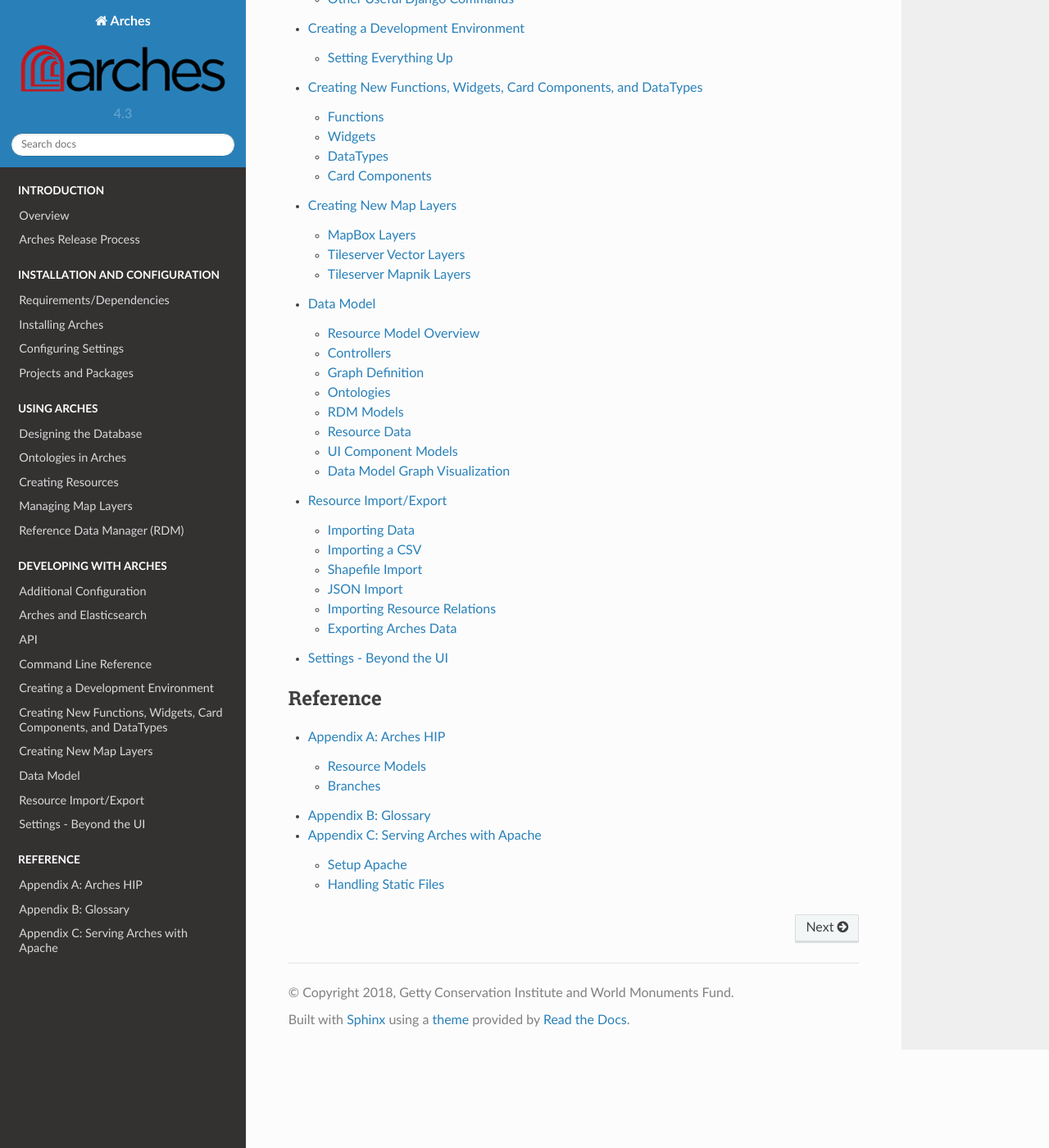
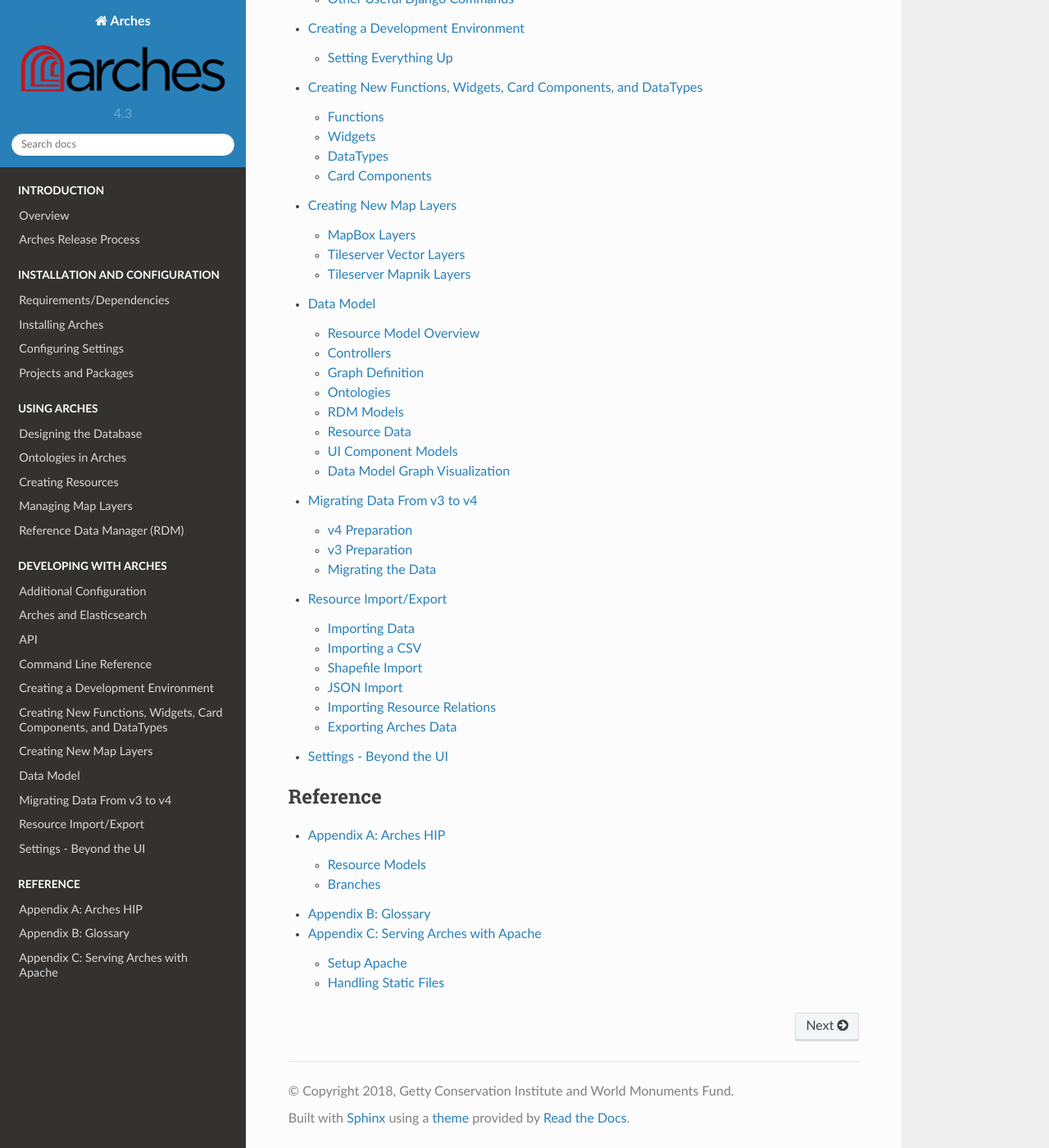
Before and after one commit to archesproject/arches-docs, a Sphinx documentation site: the page built from docs/index.txt, in a window 1280 px wide and 1400 px high, scrolled down 2141 px. Shown: the whole window at 82% size. Built offline with Sphinx 7.4.7 and the Read the Docs theme 2.0.0, drawn with Linux system fonts in a browser that asks for light colours; some of the changed lines change nothing that is shown.

Commit message:
initial addition of v3-v4 miration docs

```diff
--- a/docs/_static/css/style.css
+++ b/docs/_static/css/style.css
@@ -1,3 +1,15 @@
 .wy-menu-vertical .caption-text {
     color:white;
 }
+
+.admonition-arches-hip-users {
+    background-color: #FFD7D7 !important;
+}
+
+.admonition-arches-hip-users .highlight {
+    background-color: #FCFCFC !important;
+}
+
+.admonition-arches-hip-users .admonition-title {
+    background-color: #C4161C !important;
+}
--- a/docs/index.txt
+++ b/docs/index.txt
@@ -40,9 +40,9 @@
     functions-widgets-datatypes
     creating-new-map-layers
     data-model
+    v3-to-v4-migration
     import-export
     settings-beyond-the-ui
-
 
 .. toctree::
     :caption: Reference
--- /dev/null
+++ b/docs/v3-to-v4-migration.txt
@@ -0,0 +1,350 @@
+############################
+Migrating Data From v3 to v4
+############################
+
+.. sidebar:: Terminology Note
+
+    In v3 we had "resource graphs", while in v4 we call these "Resource Models". Conceptually though, they are the same, so we'll be referring to them here as "v3 graphs" and "v4 graphs"/"Resource Models", respectively.
+
+Upgrading your Arches installation can be a daunting prospect, as a significant backend redesign was implemented in v4. We have developed the following documentation (and the code to support it) to guide you through the process.
+
+We have taken special care to accommodate those who have used the v3 Arches-HIP graphs, as we expect them to be the largest audience for this workflow. However, we have developed it to work for any v3 deployment, even though that makes the process more complex. Please follow the order of the steps below carefully, as we have tried to lay them out in a manner that will work for both groups of people.
+
+.. admonition:: Foreshadowing
+
+    Unless you are an Arches-HIP User, **you must create your own v4 Resource Models** (`Migration Step 5 <build-the-v4-resource-models>`_). This migration process does not attempt to create them based on your old v3 graphs. There are a number of reasons for this, but most simply, v4 graphs have different constraints and support different datatypes and structures than those in v3. In other words, your v4 database will be better off with graphs that have been created natively, not translated from v3.
+
+v4 Preparation
+==============
+
+1. Install Arches and Make a Project
+------------------------------------
+
+You can name your project whatever you want, but throughout this document we'll refer to it as ``my_project``.
+
+.. seealso::
+
+    Refer to `Installation <installation.html>`_ and `Projects and Packages <projects-and-packages.html>`_.
+
+At any point in this process you can customize the templates and images in your project. We also recommend adding a Mapbox key so you can use the map for visual checks during the migration.
+
+By the end of this step you should be able to run the Django devserver from your project, and view it in a browser at localhost:8000.
+
+v3 Preparation
+==============
+
+You must extract some content from your v3 deployment before beginning the migration process.
+
+1. Export the v3 business data.
+-------------------------------
+
+In your v3 command line run::
+
+    python manage.py packages -o export_resources -d v3fullexport.json
+
+You will get a console update during the process, which could take a few minutes. The result will be two files:
+
++ ``v3fullexport.json`` -- these are the resources
++ ``v3fullexport.relations`` -- these are the resource-to-resource relationships
+
+Place these files somewhere easy to access.
+
+2. Export the v3 reference data.
+--------------------------------
+
+In a browser, go to your v3 RDM and export the "Arches" scheme.
+
+1. Click **Tools** and choose **Export Scheme**.
+2. In the dialog, choose the "Arches" scheme.
+3. Click **Export** and you'll be taken to a browser page showing the contents of the scheme in XML format.
+4. Right-click anywhere on the page and choose **Save as...** or **Save page as...**.
+5. Name your file "v3reference_data.xml", and place it somewhere easy to access.
+
+.. warning::
+
+    You are only able to migrate one scheme. If your v3 dropdown lists are composed of concepts from two different schemes (i.e. you added another scheme alongside "Arches", added concepts to it, and then added those concepts to dropdown lists) you'll need to manually consolidate these schemes into one before exporting.
+
+    **Dropdown Lists themselves are not migrated, they are recreated in v4 based on Top Concepts.**
+
+3. Acquire the v3 resource graph ``_nodes.csv`` files.
+------------------------------------------------------
+
+You should be able to find these in your original ``source_data/resource_graphs`` directory, whose contents should be a ``_edges.csv`` and ``_nodes.csv`` for every resource graph in your database. We only want the ``_nodes.csv`` files.
+
+You can also export these directly from v3 with this command::
+
+    python manage.py packages -o export_graphs -d path/to/temp/directory
+
+Place these files somewhere easy to access.
+
+.. admonition:: Arches-HIP Users
+
+    Disregard this step, your ``_nodes.csv`` files will be provided for you.
+
+4. Transfer all v3 uploaded media files.
+----------------------------------------
+
+You must move all of the media files that have been uploaded to your v3 deployment to your v4 project.
+
+By default, the directory in your new v4 project should be called ``my_project/my_project/uploadedfiles``. If this directory doesn't exist, create it, and move all of the v3 media into it.
+
+.. admonition:: AWS S3 and Azure Users
+
+    You can potentially use the same storage bucket, and just point your v4 project at it. Just make sure your content is in a folder called ``uploadedfiles``. **In theory this should work, but we haven't tested it.**
+
+Migrating the Data
+==================
+
+The object of the following workflow is to produce a fully-functioning v4 package that is populated with the contents of your original v3 Arches database. The process is a combination of shell commands and basic file manipulation. **All of the commands below must be run from within your v4 project.**
+
+Experienced developers should be able to use some of these steps individually to accomplish discrete tasks, but we generally recommend following this workflow as a whole.
+
+1. Create a new package
+-----------------------
+
+.. code-block:: shell
+
+    python manage.py packages -o create_package -d pkg
+
+.. admonition:: Arches-HIP Users
+
+    Instead of creating a package here, you must use this one that we have prepared: `arches-v4-hip-pkg <https://github.com/legiongis/arches-v4-hip-pkg>`_. You can download, unzip, and place it in your project, or clone a local copy like this::
+
+        git clone https://github.com/legiongis/arches-v4-hip-pkg pkg
+
+The result should be a new package within your project named ``pkg``::
+
+    my_project/
+    └─ manage.py
+    └─ my_project/
+    └─ pkg/
+
+Now go into your project's ``my_project/my_project/settings.py`` file and add this new line somewhere after the ``APP_ROOT`` line::
+
+    PACKAGE_DIR = os.path.join(os.path.dirname(APP_ROOT),'pkg')
+
+.. note:: You can actually name your new package whatever you want, and place it wherever you want, as long as ``PACKAGE_DIR`` holds the path to it. You can even leave out this setting entirely if you pass ``--target path/to/package`` to all of the ``v3`` commands below.
+
+.. admonition:: Arches-HIP Users
+
+    Now skip to `step 3 <move-your-v3-data-into-the-package>`_.
+
+2. Prepare your package.
+------------------------
+
+.. code-block:: shell
+
+    python manage.py v3 start-migration
+
+This will create some new directories and content in your package::
+
+    pkg/
+      └─ reference_data/
+          └─ v3topconcept_lookup.json
+      └─ v3data/
+          └─ business_data/
+          └─ graph_data/
+          └─ reference_data/
+
+3. Move your v3 data into the package.
+--------------------------------------
+
+Move ``v3fullexport.json``/``v3fullexport.relations`` from `v3 Preparation Step 1 <export-the-v3-business-data>`_ into ``v3data/business_data``.
+
+Move ``v3reference_data.xml`` from `v3 Preparation Step 2 <export-the-v3-reference-data>`_ into ``v3data/reference_data``.
+
+Move the ``_nodes.csv`` files from `v3 Preparation Step 3 <acquire-the-v3-resource-graph-nodes-csv-files>`_ into ``v3data/graph_data``.
+
+.. admonition:: Arches-HIP Users
+
+    Your ``_nodes.csv`` files should already be in place for you.
+
+Your package should now look like this::
+
+    pkg/
+      └─ v3data/
+          └─ business_data/
+              └─ v3fullexport.json
+              └─ v3fullexport.relations
+          └─ graph_data/
+              └─ RESOURCE_GRAPH.Exx_nodes.csv
+              └─ etc.
+          └─ reference_data/
+              └─ v3reference_data.xml
+          └─ rm_configs.json
+
+4. Convert your v3 reference data.
+----------------------------------
+
+Run:
+
+.. code-block:: shell
+
+    python manage.py v3 convert-v3-skos --import
+
+New v4 reference data files will be created as shown below, and the ``--import`` flag will automatically load them into your database.
+
+.. code-block:: shell
+
+    pkg/
+      └─ reference_data/
+          └─ collections/
+              └─ collections.xml
+          └─ concepts/
+              └─ thesaurus.xml
+          └─ v3topconcept_lookup.json # already existed, but it's been updated
+
+.. admonition:: Arches-HIP Users
+
+    Now skip to `step 7 <write-the-v4-resource-json>`_.
+
+5. Build the v4 Resource Models.
+--------------------------------
+
+Now that the v3 reference data has been loaded, you are ready to create the v4 Resource Models. Generally, we would expect the v4 graphs to look like their v3 analogs, but we have built in quite a bit of wiggle room:
+
+    * The graph names can differ
+    * The node names can differ
+    * The graph structure can differ
+
+However, there must still be a one-to-one relationship between v3 and v4 graphs.
+
+When it comes to node datatypes, the translation from v3 to v4 is pretty straight-forward.
+
+.. table:: Datatype Translation -- v3 to v4
+   :widths: auto
+
+   ====================  ==================================
+     v3 businesstable      v4 datatype
+   ====================  ==================================
+   ``strings``           ``string``
+   ``dates``             ``date`` or ``edtf``
+   ``geometries``        ``geojson-feature-collection``
+   ``domains``           ``concept`` - if single value per v3 branch
+   ``domains``           ``concept-list`` - if multiple values per v3 branch were allowed
+   ====================  ==================================
+
+.. important::
+
+    When you set a v4 node to ``concept`` or ``concept-list``, you will need to select which collection to use. This is why it's best to have migrated and loaded your RDM scheme (step 4 above) before making the Resource Models.
+
+.. seealso::
+
+    Refer to `Designing the Database <designing-the-database.html>`_ for help on this task. Within the Arches Designer itself, click |help-btn| for detailed help on each page.
+
+----
+
+Once you have built all of the Resource Models, **export them into your package**. You can do this one-by-one from the Arches Designer interface, or use::
+
+    python manage.py packages -o export_graphs -d pkg/graphs/resource_models -g "all"
+
+.. warning::
+
+    If you have made any Branches, using the ``-g "all"`` argument will export them as well, which you don't want. You'll have to remove them from ``pkg/graph/resource_models`` and/or move them into ``pkg/graph/branches`` before moving on.
+
+By the end of this step, you should have one JSON file per Resource Model in ``pkg/graphs/resource_models``.
+
+6. Generate the node lookup files.
+----------------------------------
+
+Begin by running::
+
+    python manage.py v3 generate-rm-configs
+
+which will create ``v3data/rm_configs.json``. This file will be used to link the name of your v4 Resource Models with the names of their corresponding v3 graphs, as well as point to the files that link each node. Initially its content will look like::
+
+    {
+        "Activity": {
+            "v3_entitytypeid": "<fill out manually>",
+            "v3_nodes_csv": "run 'python manage.py v3 generate-lookups",
+            "v3_v4_node_lookup": "run 'python manage.py v3 generate-lookups"
+        }
+    }
+
+where ``"Activity"`` is the name of a v4 Resource Model. As the file says, you must now fill out the ``v3_entitytypeid`` value for all items. Typically, this will look something like ``"ACTIVITY.E7"``--upper-case with a CRM class appended to it.
+
+Now, also as the file says, run::
+
+    python manage.py v3 generate-lookups
+
+and you'll see the rest of the values get filled out.
+
+----
+
+There will now be more CSV files in the ``v3data/graph_data`` directory. There is one per v3 graph, and they are used to match the names of v3 node names (column one), with v4 node names (column two). All of the v3 nodes will be listed for you, but **you have to fill out the v4 node names manually**, using your new Resource Models for reference. A portion of a filled out file could look like:
+
+.. table:: ACTIVITY.E7_v4_lookup.csv
+   :widths: auto
+
+   ====================  ================
+     v3_node              v4_node
+   ====================  ================
+   ACTIVITY_TYPE.E55     Activity Type
+   ADDRESS_TYPE.E55      Address Type
+   etc...                etc...
+   ====================  ================
+
+Finally, you can use::
+
+    python manage.py v3 test-lookups
+
+to check your work. Once this test passes, you can move on.
+
+7. Write the v4 resource JSON.
+------------------------------
+
+Now you are ready to convert and import your v3 data::
+
+    python manage.py v3 write-v4-json
+
+This command will create new v4 resource JSON files in ``pkg/business_data``, one per Resource Model. You'll be provided with easy copy/paste commands to load the files if you want, or you can add ``-i/--import`` to the command to load the resources directly.
+
+.. admonition:: Arches-HIP Users
+
+    Before trying to import your newly created v4 resource JSON for the first time, run::
+
+        python manage.py packages -o load_package -s /full/path/to/my_project/pkg/
+
+    which will ensure that your reference data and Resource Models are loaded before the business data gets imported.
+
+To help you debug any errors you encounter, and generally give you more control over this command, we've provided a number of optional arguments.
+
+-i, --import
+        Directly imports the resources after the JSON file is created.
+-m, --resource-models
+        List the names of resource models to process, by default all are used.
+-n, --number
+        Limits the number of resources to load.
+--exclude
+        List of resource ids (uuids) to exclude from the write process.
+--verbose
+        Enables verbose printing during the process. Not recommended for large operations.
+
+To give an example:
+
+.. code-block:: shell
+
+    python manage.py v3 write-v4-json -m "Activity" -n 100 -i --exclude 08b68d46-c202-458a-bf11-bc7a1dd5b2ef
+
+will write only the first 100 "Activity" resources to v4 JSON (even if there are more Resource Models in your package), excluding a single resource whose id is ``08b68d46-c202-458a-bf11-bc7a1dd5b2ef``, and will then immediately import these resources into your database.
+
+.. tip::
+
+    During this process, it may be useful to use::
+
+        python manage.py resources -o remove_resources -y
+
+    to erase all existing resources in your database and start from scratch.
+
+
+8. Write the v4 resource relations file.
+----------------------------------------
+
+Once you have all of your resources loaded in your database, you can import the resource-to-resource relations from v3. Use::
+
+    python manage.py v3 write-v4-relations
+
+to write the file, and add ``-i/--import`` to directly import them. You will likely get errors if you try to import them but have not loaded all of your resources.
+
+.. |help-btn| image:: images/in-app-help-icon.png
+  :align: middle
```
